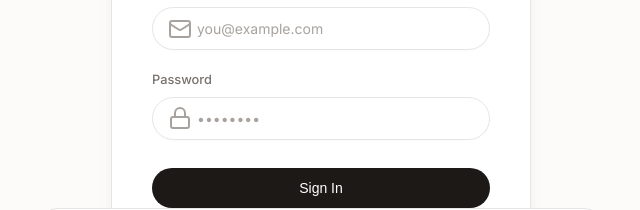
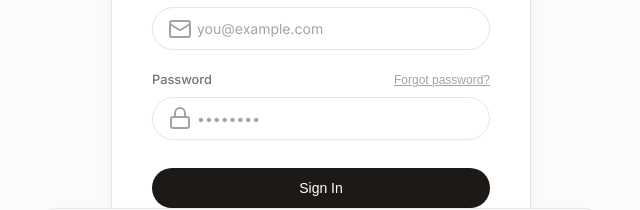
Before and after one commit to Sindhuja-178/Learn-Spine, a Next.js app: page /login in a window 1280 px wide. Shown: the part 419-629 px from the top of the page, without its empty margins (319-959 px from the left). Built offline with nearby package versions, Linux system fonts and the light colour scheme; no server answers; a web font is replaced by a local one.

Commit message:
fix(auth): detect duplicate accounts on signup and add forgot password flow

```diff
--- a/src/components/auth-modal.tsx
+++ b/src/components/auth-modal.tsx
@@ -27,8 +27,35 @@ export function AuthModal({ isOpen, onClose, onSuccess, isFullPage = false, init
 
   const [resending, setResending] = useState(false);
   const [showResend, setShowResend] = useState(false);
+  const [sendingReset, setSendingReset] = useState(false);
 
   if (!isOpen) return null;
+
+  async function handleForgotPassword() {
+    const cleanEmail = email.trim().toLowerCase();
+    if (!cleanEmail || !supabase) {
+      setError('Please enter your email address to receive password reset instructions.');
+      return;
+    }
+    setSendingReset(true);
+    setError('');
+    setMessage('');
+    try {
+      const redirectUrl = typeof window !== 'undefined' ? `${window.location.origin}/login` : undefined;
+      const { error: resetError } = await supabase.auth.resetPasswordForEmail(cleanEmail, {
+        redirectTo: redirectUrl,
+      });
+      if (resetError) {
+        setError(resetError.message);
+      } else {
+        setMessage(`Password reset email sent to ${cleanEmail}. Please check your inbox and spam folder.`);
+      }
+    } catch (err: any) {
+      setError(err?.message || 'Could not send password reset email.');
+    } finally {
+      setSendingReset(false);
+    }
+  }
 
   async function handleResendEmail() {
     const cleanEmail = email.trim().toLowerCase();
@@ -80,6 +107,10 @@ export function AuthModal({ isOpen, onClose, onSuccess, isFullPage = false, init
 
         if (signUpError) {
           setError(signUpError.message);
+        } else if (data.user && Array.isArray(data.user.identities) && data.user.identities.length === 0) {
+          // Supabase returns identities: [] when the email is ALREADY registered in the database
+          setError(`An account with ${cleanEmail} already exists! Switched to Sign In — please enter your password, or click "Forgot password?".`);
+          setIsSignUp(false);
         } else if (data.user && data.session) {
           // Instantly logged in
           onSuccess();
@@ -339,9 +370,28 @@ export function AuthModal({ isOpen, onClose, onSuccess, isFullPage = false, init
         </div>
 
         <div>
-          <label htmlFor="auth-password" style={{ display: 'block', fontSize: '0.8rem', fontWeight: 500, color: 'var(--color-text-secondary)', marginBottom: '0.375rem' }}>
-            Password
-          </label>
+          <div style={{ display: 'flex', justifyContent: 'space-between', alignItems: 'center', marginBottom: '0.375rem' }}>
+            <label htmlFor="auth-password" style={{ fontSize: '0.8rem', fontWeight: 500, color: 'var(--color-text-secondary)' }}>
+              Password
+            </label>
+            {!isSignUp && (
+              <button
+                type="button"
+                onClick={handleForgotPassword}
+                disabled={sendingReset}
+                style={{
+                  background: 'none',
+                  border: 'none',
+                  color: 'var(--color-text-muted)',
+                  fontSize: '0.75rem',
+                  cursor: 'pointer',
+                  textDecoration: 'underline'
+                }}
+              >
+                {sendingReset ? 'Sending reset...' : 'Forgot password?'}
+              </button>
+            )}
+          </div>
           <div style={{ position: 'relative' }}>
             <Lock className="w-4 h-4" style={{ position: 'absolute', left: '1rem', top: '50%', transform: 'translateY(-50%)', color: 'var(--color-text-muted)' }} />
             <input
```
